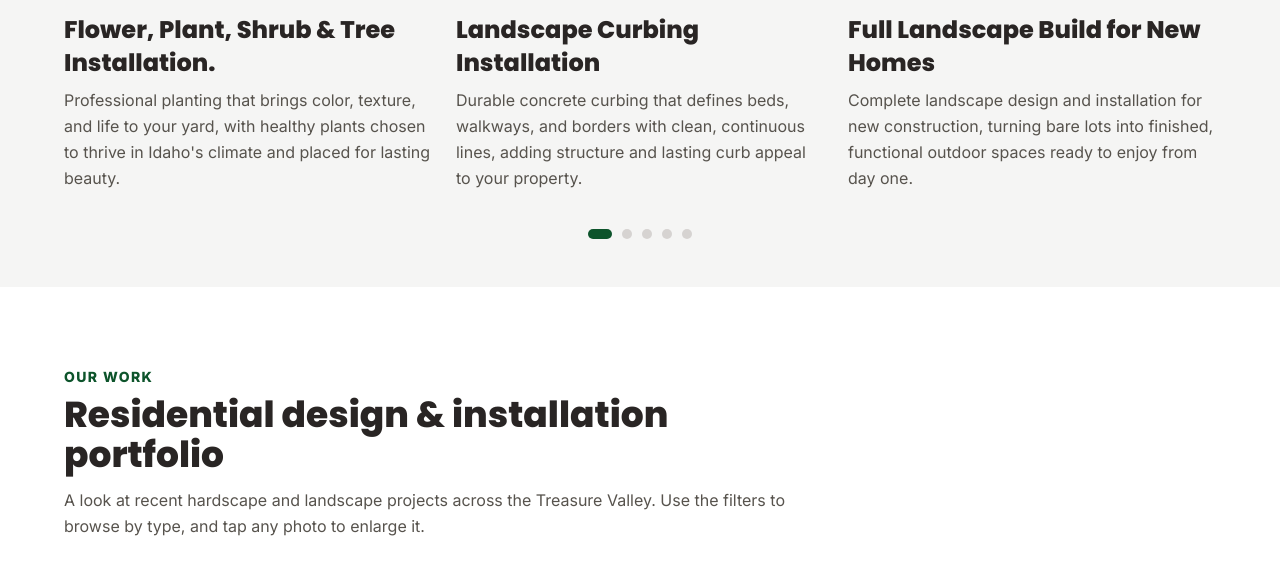
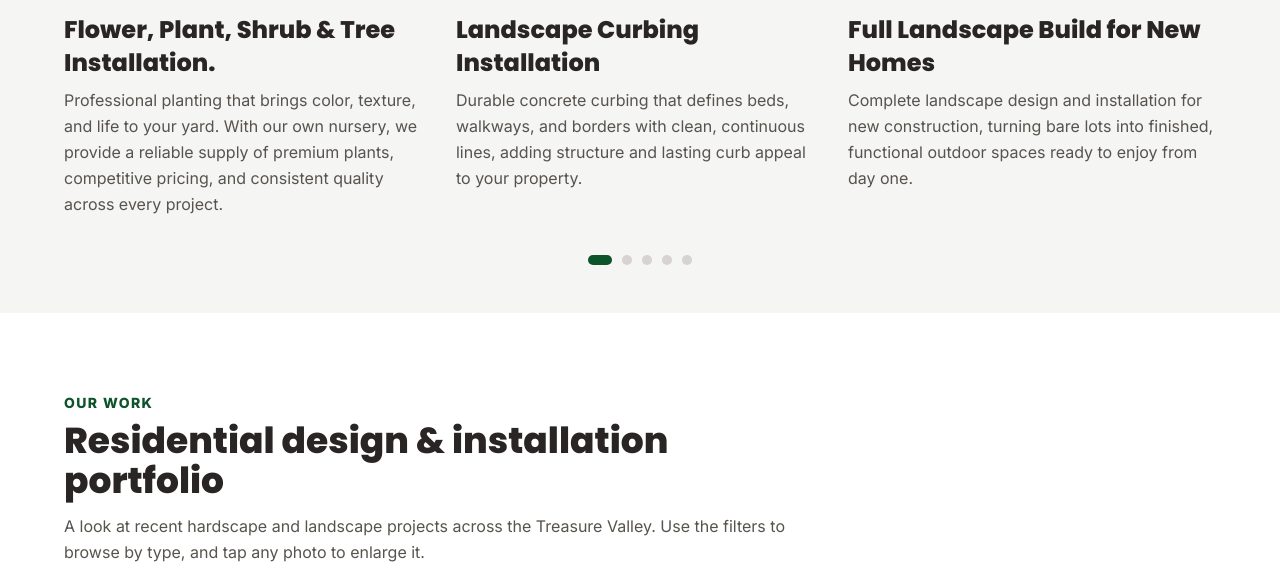
Before and after one commit to grupohernandezalba/greencountry-sitio-astro, an Astro site: page /services in a window 1280 px wide. Shown: the part 1699-2267 px from the top of the page. Built offline with nearby package versions, Linux system fonts and the light colour scheme; Astro itself is replaced by a stand-in of ours.

Commit message:
Update text for Flower, Plant, Shrub & Tree Installation

```diff
--- a/src/components/LandscapeServices.astro
+++ b/src/components/LandscapeServices.astro
@@ -13,7 +13,7 @@
 const services = [
   {
     title: "Flower, Plant, Shrub & Tree Installation.",
-    text: "Professional planting that brings color, texture, and life to your yard, with healthy plants chosen to thrive in Idaho's climate and placed for lasting beauty.",
+    text: "Professional planting that brings color, texture, and life to your yard. With our own nursery, we provide a reliable supply of premium plants, competitive pricing, and consistent quality across every project.",
     image: "plant-intallation.jpg",
     alt: "Freshly planted trees and shrubs along a new garden bed",
   },
```
